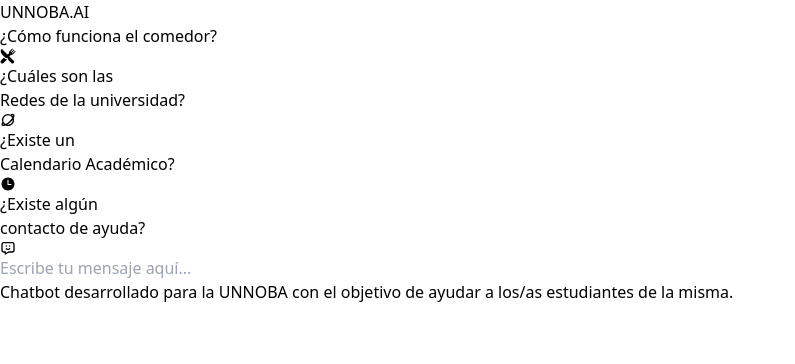
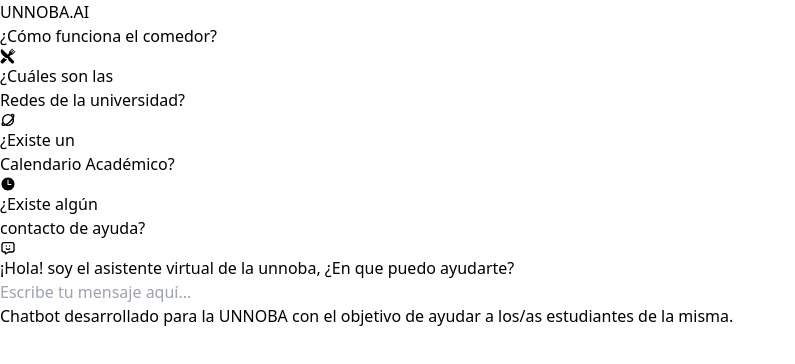
Before and after one commit to felijlucero/UNNOBA.AI, a React (Vite) app: page / in a window 1280 px wide. Shown: the top 364 px of the page, without its empty margins (0-795 px from the left). Built offline with nearby package versions, Linux system fonts and the light colour scheme.

Commit message:
[Feature] Agrego mensaje de bienvenida

```diff
--- a/src/App.jsx
+++ b/src/App.jsx
@@ -95,7 +95,7 @@
               <div ref={messagesEndRef} />
             </div>
           </div> :
-          <div className="middle h-[80vh] flex items-center flex-col justify-center">
+          <div className="middle h-[80vh] flex items-center flex-col justify-center mb-10 pb-10">
             <h1 className='text-4xl text-[#005B96] font-bold'>UNNOBA.AI</h1>
             <div className="boxes mt-8 flex items-center gap-4 flex-wrap justify-center px-4">
               <div className="card rounded-lg cursor-pointer transition-all hover:bg-[#A8D0E6] px-5 relative min-h-[20vh] bg-white p-4 shadow-md w-60">
@@ -119,6 +119,9 @@
       }
 
       <div className="bottom w-full flex flex-col items-center px-[10vw]">
+      <div className="m-5 py-5 flex w-lg items-center">
+       <p className="text-[#005B96] font-bold"> ¡Hola! soy el asistente virtual de la unnoba, ¿En que puedo ayudarte?</p>
+      </div>
         <div className="inputBox w-full max-w-2xl text-base py-2 flex items-center bg-white rounded-full border border-[#005B96] shadow-sm">
           <input
             value={message}
@@ -135,7 +138,7 @@
             message && <i className='text-[#005B96] text-xl mr-5 cursor-pointer' onClick={hitRequest}><IoSend /></i>
           }
         </div>
-        <p className='text-gray-500 text-sm my-4 text-center'>
+        <p className='text-gray-500 text-sm my-4 text-center text-2xl text-[#005B96]'>
           Chatbot desarrollado para la UNNOBA con el objetivo de ayudar a los/as estudiantes de la misma.
         </p>
       </div>
```
